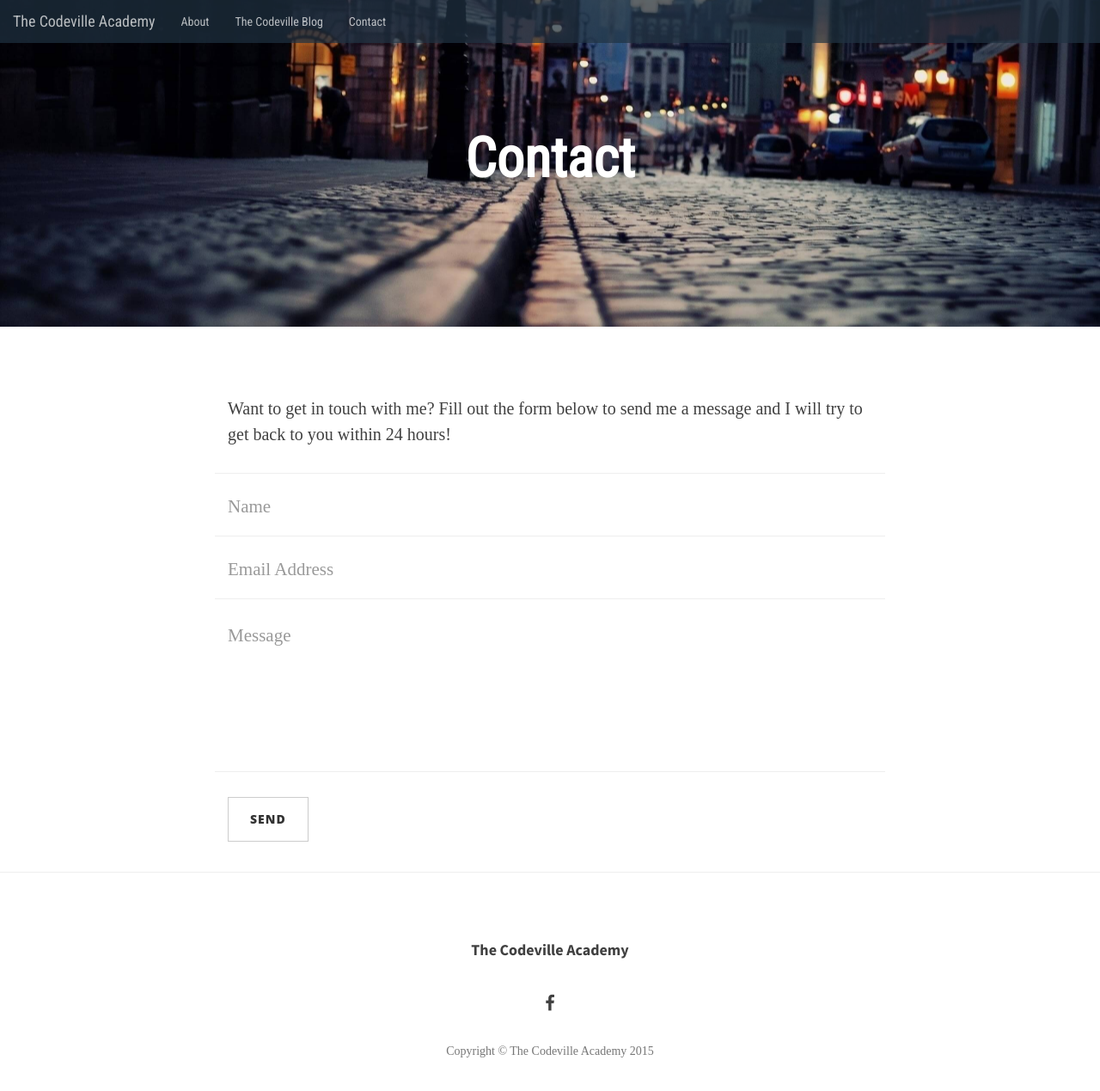
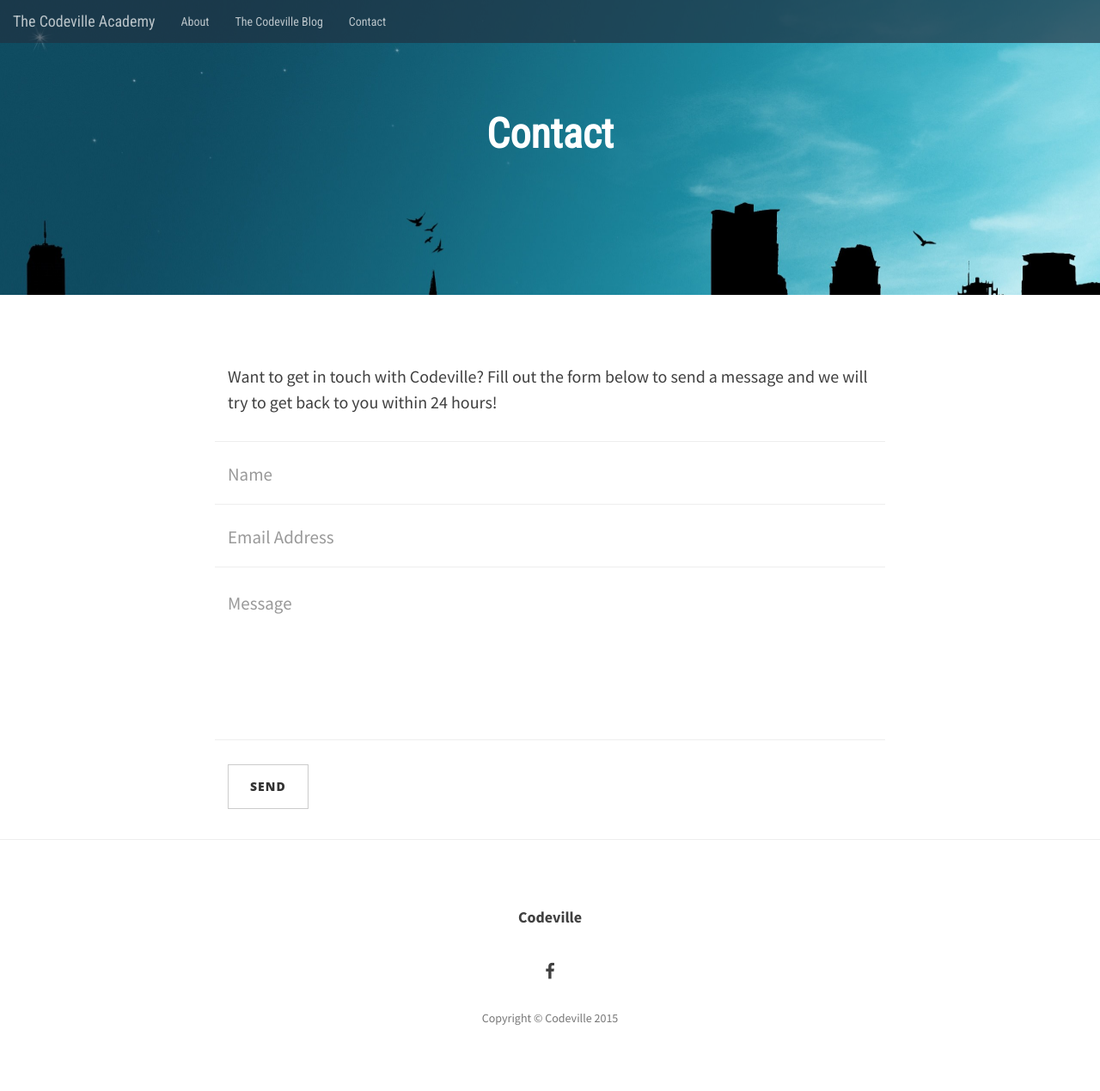
Before and after one commit to codevilleacademy/codevilleacademy.github.com, a Jekyll site: the page built from contact.html, in a window 1280 px wide and 1298 px high. Shown: the top 1269 px of the window at 86% size. Built offline with Jekyll 4.4.1, drawn with Linux system fonts in a browser that asks for light colours; nearby versions of some CDN libraries; Markdown is read by kramdown in place of the engine named in the settings.

Commit message:
bg image changes. Font style changes and made uniform

```diff
--- a/_config.yml
+++ b/_config.yml
@@ -1,6 +1,6 @@
-name: The Codeville Academy
+name: Codeville
 markdown: redcarpet
 highlighter: pygments
 baseurl: ""
 header-img: img/bg.jpg
-title: The Codeville Academy
+title: Codeville
--- a/_includes/footer.html
+++ b/_includes/footer.html
@@ -3,7 +3,7 @@
         <div class="container">
             <div class="row">
                 <div class="col-lg-10 col-lg-offset-1 text-center">
-                    <h4><strong>The Codeville Academy</strong></h4>
+                    <h4><strong>Codeville</strong></h4>
                     <br>
                     <ul class="list-inline">
                         <li>
--- a/contact.html
+++ b/contact.html
@@ -5,10 +5,7 @@
 header-img: "img/contact-bg.jpg"
 ---
 
-<p>Want to get in touch with me? Fill out the form below to send me a message and I will try to get back to you within 24 hours!</p>
-<!-- Contact Form - Enter your email address on line 19 of the mail/contact_me.php file to make this form work. -->
-<!-- WARNING: Some web hosts do not allow emails to be sent through forms to common mail hosts like Gmail or Yahoo. It's recommended that you use a private domain email address! -->
-<!-- NOTE: To use the contact form, your site must be on a live web host with PHP! The form will not work locally! -->
+<p>Want to get in touch with Codeville? Fill out the form below to send a message and we will try to get back to you within 24 hours!</p>
 <form method="POST" action="//formspree.io/arpit.b.bhayani@gmail.com" name="sentMessage" id="contactForm" novalidate>
     <div class="row control-group">
         <div class="form-group col-xs-12 floating-label-form-group controls">
@@ -41,9 +38,3 @@
         </div>
     </div>
 </form>
-
-<!--form action="http://formspree.io/arpit.b.bhayani@gmail.com" method="POST">
-  <input type="email" name="_replyto">
-  <textarea name="body"></textarea>
-  <input type="submit" value="Send">
-</form-->
--- a/css/clean-blog.css
+++ b/css/clean-blog.css
@@ -1,5 +1,5 @@
 body {
-  font-family: 'Lora', 'Times New Roman', serif;
+  font-family: "Source Sans Pro",'Open Sans', 'Helvetica Neue', Helvetica, Arial, sans-serif;
   font-size: 20px;
   color: #404040;
 }
@@ -134,6 +134,7 @@
   background-size: cover;
   -o-background-size: cover;
   margin-bottom: 50px;
+  margin-top: -20px;
 }
 .intro-header .site-heading,
 .intro-header .post-heading,
@@ -155,7 +156,7 @@
 .intro-header .site-heading h1,
 .intro-header .page-heading h1 {
   margin-top: 0;
-  font-size: 48px;
+  font-size: 32px;
   font-family: 'Roboto Condensed',"Helvetica Neue",Helvetica,Arial,sans-serif;
 }
 .intro-header .site-heading .subheading,
@@ -170,7 +171,7 @@
 @media only screen and (min-width: 768px) {
   .intro-header .site-heading h1,
   .intro-header .page-heading h1 {
-    font-size: 64px;
+    font-size: 48px;
     font-family: 'Roboto Condensed',"Helvetica Neue",Helvetica,Arial,sans-serif;
   }
 }
@@ -189,7 +190,7 @@
   font-weight: 600;
 }
 .intro-header .post-heading .meta {
-  font-family: 'Lora', 'Times New Roman', serif;
+  font-family: "Source Sans Pro",'Open Sans', 'Helvetica Neue', Helvetica, Arial, sans-serif;
   font-style: italic;
   font-weight: 300;
   font-size: 20px;
```
Also changed, not shown: index.html (+4 -4 lines), img/_bg-min.jpg (added), img/_bg1.jpg (renamed from img/bg1.jpg), img/_bg2.jpg (renamed from img/bg2.jpg), img/bg-min.jpg, img/bg.jpg (added).
